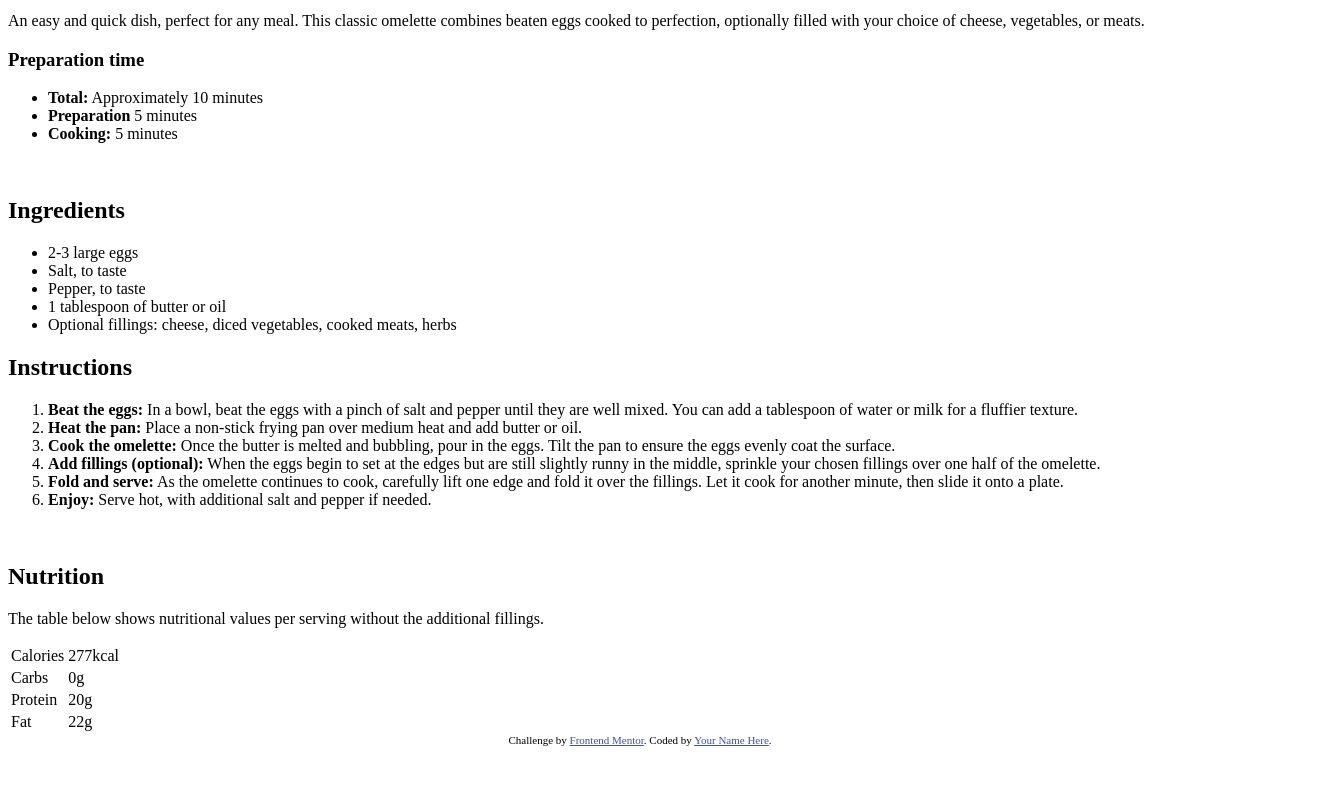
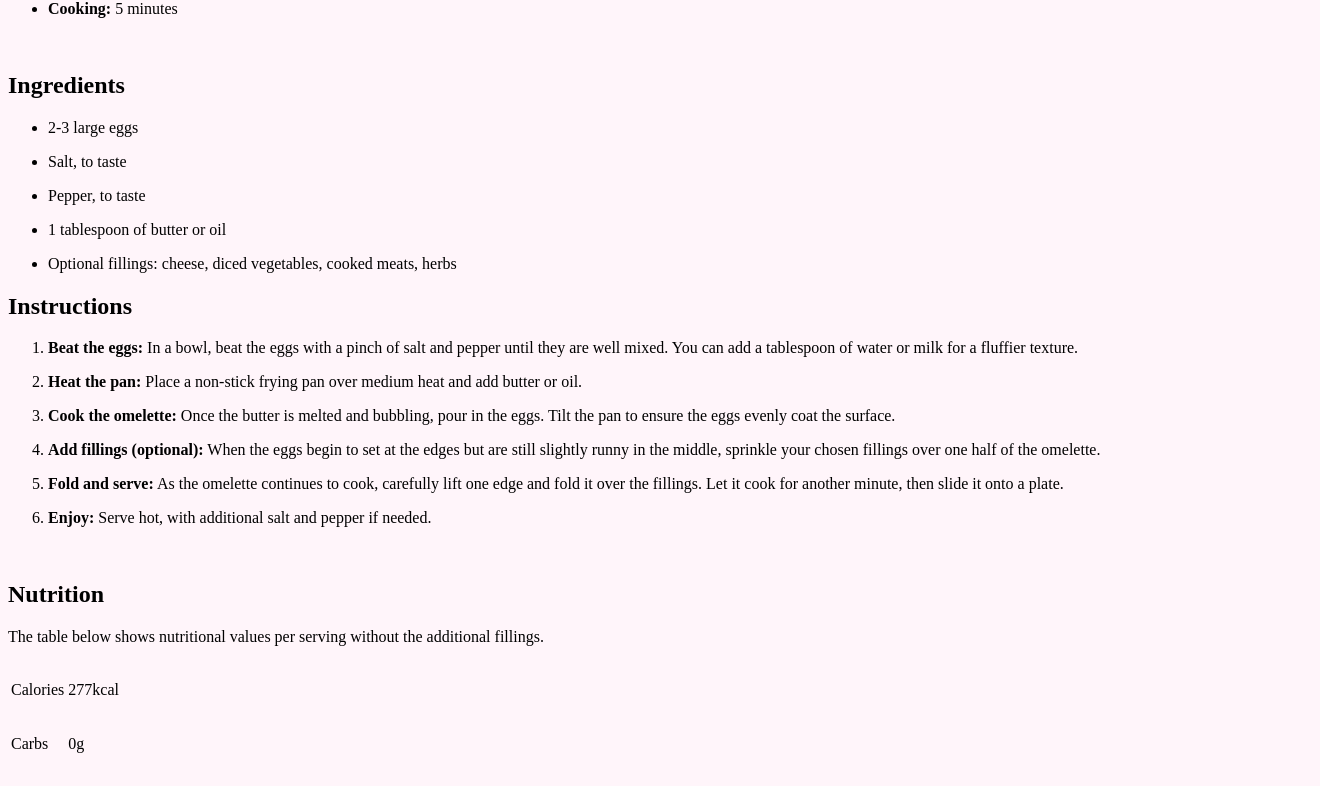
Before and after one commit to DSAW-2024-1/intro-to-html-and-css-Geroncity2210, a plain HTML site: page index.html in a window 1280 px wide. Shown: the part 680-1466 px from the top of the page, 1320 px wide, since content can reach past the window. Before the commit the page ends 1434 px from the top, so only its background shows below. Drawn offline with Linux system fonts and the light colour scheme.

Commit message:
CSS ver1

```diff
--- /dev/null
+++ b/Style.css
@@ -0,0 +1,22 @@
+*{
+    background: hsl(330, 100%, 98%);
+}
+p{
+    font-size: 16px;
+    font-family: Outfit;
+}
+
+.subtitles{
+    font-family: Young Serif;
+}
+
+#OmeletteImg{
+    width: 980px;
+    border-radius: 30px;
+}
+
+#MainTitle{
+    font-family: Young serif;
+    font-size: 30px;
+
+}
--- a/index.html
+++ b/index.html
@@ -5,6 +5,7 @@
   <meta name="viewport" content="width=device-width, initial-scale=1.0"> <!-- displays site properly based on user's device -->
 
   <link rel="icon" type="image/png" sizes="32x32" href="./assets/images/favicon-32x32.png">
+  <link rel="stylesheet" type="text/css" href="Style.css">
 
   <title>Frontend Mentor | Recipe page</title>
 
@@ -15,76 +16,76 @@
   </style>
 </head>
 <body>
-  <img src=".\assets\images\image-omelette.jpeg" alt="Omelette image">
-  <h1>Simple Omelette Recipe</h1>
+  <img src=".\assets\images\image-omelette.jpeg" alt="Omelette image" id="OmeletteImg">
+  <h1 id="MainTitle">Simple Omelette Recipe</h1>
 
   <p>An easy and quick dish, perfect for any meal. This classic omelette combines beaten eggs cooked
   to perfection, optionally filled with your choice of cheese, vegetables, or meats.</p>
 
   <h3>Preparation time</h3>
     <ul>
-      <li><b>Total:</b> Approximately 10 minutes</li>
-      <li><b>Preparation</b> 5 minutes</li>
-      <li><b>Cooking:</b> 5 minutes</li>
+      <li><p><b>Total:</b> Approximately 10 minutes</p></li>
+      <li><p><b>Preparation</b> 5 minutes</p></li>
+      <li><p><b>Cooking:</b> 5 minutes</p></li>
   </ul>
 <br>
-  <h2>Ingredients</h2>
+  <h2 class="subtitles">Ingredients</h2>
 <ul>
-  <li>2-3 large eggs</li>
-  <li>Salt, to taste</li>
-  <li>Pepper, to taste</li>
-  <li>1 tablespoon of butter or oil</li>
-  <li>Optional fillings: cheese, diced vegetables, cooked meats, herbs</li>
+  <li><p>2-3 large eggs</p></li>
+  <li><p>Salt, to taste</p></li>
+  <li><p>Pepper, to taste</p></li>
+  <li><p>1 tablespoon of butter or oil</p></li>
+  <li><p>Optional fillings: cheese, diced vegetables, cooked meats, herbs</p></li>
 
 </ul>
 
-  <h2>Instructions</h2>
+  <h2 class="subtitles">Instructions</h2>
 
   <ol>
-    <li> <b>Beat the eggs:</b> In a bowl, beat the eggs with a pinch of salt and pepper until they are well mixed.
-    You can add a tablespoon of water or milk for a fluffier texture.</li>
+    <li><p> <b>Beat the eggs:</b> In a bowl, beat the eggs with a pinch of salt and pepper until they are well mixed.
+    You can add a tablespoon of water or milk for a fluffier texture.</p></li>
 
-    <li><b>Heat the pan:</b> Place a non-stick frying pan over medium heat and add butter or oil.</li>
+    <li><p><b>Heat the pan:</b> Place a non-stick frying pan over medium heat and add butter or oil.</p></li>
 
-    <li><b>Cook the omelette:</b> Once the butter is melted and bubbling, pour in the eggs. Tilt the pan to ensure
-    the eggs evenly coat the surface.</li>
+    <li><p><b>Cook the omelette:</b> Once the butter is melted and bubbling, pour in the eggs. Tilt the pan to ensure
+    the eggs evenly coat the surface.</p></li>
 
-    <li><b>Add fillings (optional):</b> When the eggs begin to set at the edges but are still slightly runny in the
-    middle, sprinkle your chosen fillings over one half of the omelette.</li>
+    <li><p><b>Add fillings (optional):</b> When the eggs begin to set at the edges but are still slightly runny in the
+    middle, sprinkle your chosen fillings over one half of the omelette.</p></li>
 
-    <li><b>Fold and serve:</b> As the omelette continues to cook, carefully lift one edge and fold it over the
-    fillings. Let it cook for another minute, then slide it onto a plate.</li>
+    <li><p><b>Fold and serve:</b> As the omelette continues to cook, carefully lift one edge and fold it over the
+    fillings. Let it cook for another minute, then slide it onto a plate.</p></li>
 
-    <li><b>Enjoy:</b> Serve hot, with additional salt and pepper if needed.</li>
+    <li><p></p><b>Enjoy:</b> Serve hot, with additional salt and pepper if needed.</p></li>
 </ol>
 
 <br>
 
-  <h2>Nutrition</h2>
+  <h2 class="subtitles">Nutrition</h2>
 
   <p>The table below shows nutritional values per serving without the additional fillings.</p>
 <table>
   <tr>
-    <td>Calories</td>
-    <td>277kcal</td>
+    <td><p>Calories</p></td>
+    <td><p>277kcal</p></td>
   </tr>
   <tr>
-    <td>Carbs</td>
-    <td>0g</td>
+    <td><p>Carbs</p></td>
+    <td><p>0g</p></td>
   </tr>
   <tr>
-    <td>Protein</td>
-    <td>20g</td>
+    <td><p>Protein</p></td>
+    <td><p>20g</p></td>
   </tr>
   <tr>
-    <td>Fat</td>
-    <td>22g</td>
+    <td><p>Fat</p></td>
+    <td><p>22g</p></td>
   </tr>
 </table>
 
   <div class="attribution">
     Challenge by <a href="https://www.frontendmentor.io?ref=challenge" target="_blank">Frontend Mentor</a>.
-    Coded by <a href="#">Your Name Here</a>.
+    Coded by <a href="#">Juan Pablo Moreno</a>.
   </div>
 </body>
 </html>
```
